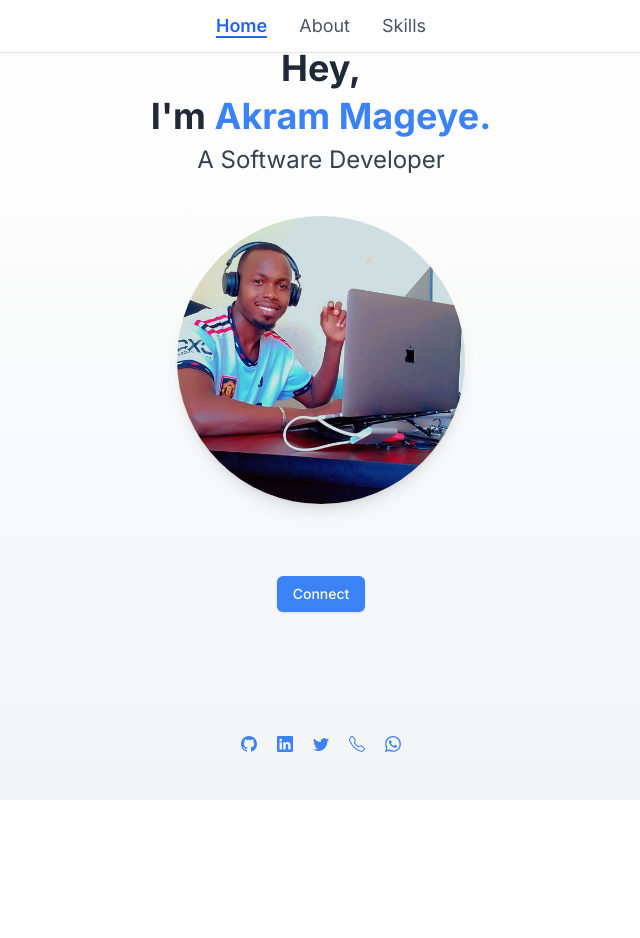
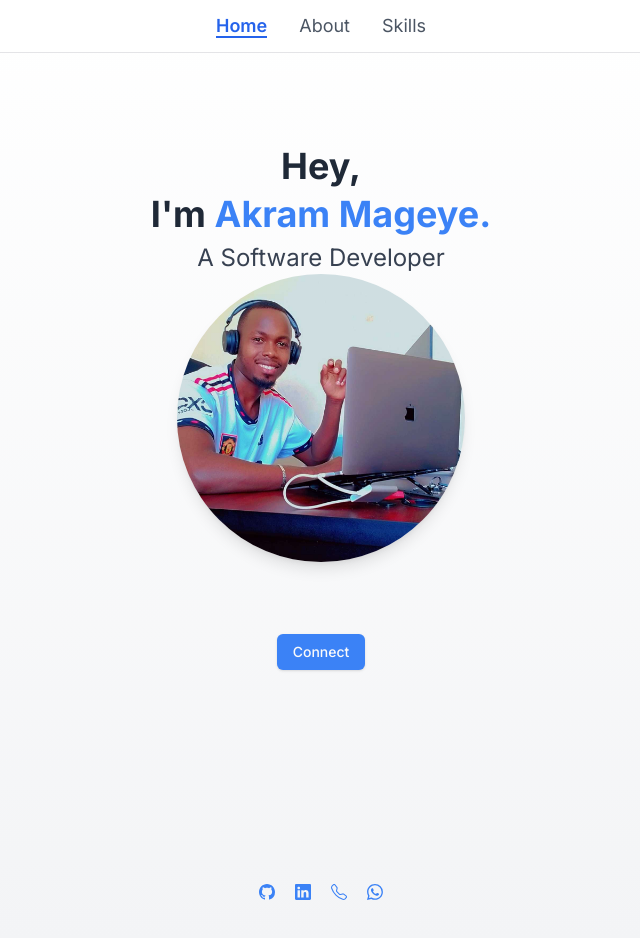
Before and after one commit to KiramZodiac/kiram_portifolio, a Next.js app: page / in a window 1280 px wide. Shown: the whole page, without its empty margins (319-959 px from the left). Before the commit the page ends 800 px from the top, so only its background shows below. Built offline with nearby package versions, Linux system fonts and the light colour scheme.

Commit message:
added new site

```diff
--- a/src/app/Follow.tsx
+++ b/src/app/Follow.tsx
@@ -22,11 +22,11 @@ function Follow() {
 
     icon:<BsLinkedin/>
   },
-  {
-    href:'https://x.com/nze_kiram',
+  // {
+  //   href:'https://x.com/nze_kiram',
 
-    icon:<BsTwitter/>
-  },
+  //   icon:<BsTwitter/>
+  // },
   {
     href:"tel:+256751214095",
 
@@ -42,7 +42,7 @@ function Follow() {
 
 
   return (
-    <div className="">
+    <div className=" mb-10">
 <div className=" flex space-x-5 pt-5 justify-center ">
   {socials.map((social)=>(
 
--- a/src/app/Intro.tsx
+++ b/src/app/Intro.tsx
@@ -8,9 +8,9 @@ function Intro() {
 
 
   return (
-    <div className=" flex flex-col items-center justify-center ">
-        <div className="text-center mb-10 max-sm:pt-20">
-        <h1 className="text-4xl font-bold text-gray-800 mb-2">Hey,</h1>
+    <div className=" flex flex-col items-center justify-center h-screen">
+        <div className="text-center  max-sm:pt-20">
+        <h1 className="text-4xl font-bold text-gray-800 mb-2 pt-14">Hey,</h1>
         <h1 className="text-4xl font-bold text-gray-800 mb-2">
           I{"'"}m <span className="text-blue-500">Akram Mageye.</span>
         </h1>
--- a/src/app/Skills/page.tsx
+++ b/src/app/Skills/page.tsx
@@ -29,6 +29,10 @@ const Skills = ({ title, value }: SkillsProps) => {
 };
 
 const projects = [
+  {href:"https://yomovies.vercel.app/",
+    label:"Movies App"
+  },
+
   {
     href: "https://chefkiram.netlify.app",
     label: "Food Recipe App",
@@ -46,10 +50,7 @@ const projects = [
     href: "https://github.com/zonaster/zonaster-mobile-application/tree/feature/zon-14-create-homescreen",
     label: "Zonaster Events App",
   },
-  {
-    href: "https://mobilerepairpros.netlify.app",
-    label: "Mechanics Website",
-  },
+
 
 ];
 
```
